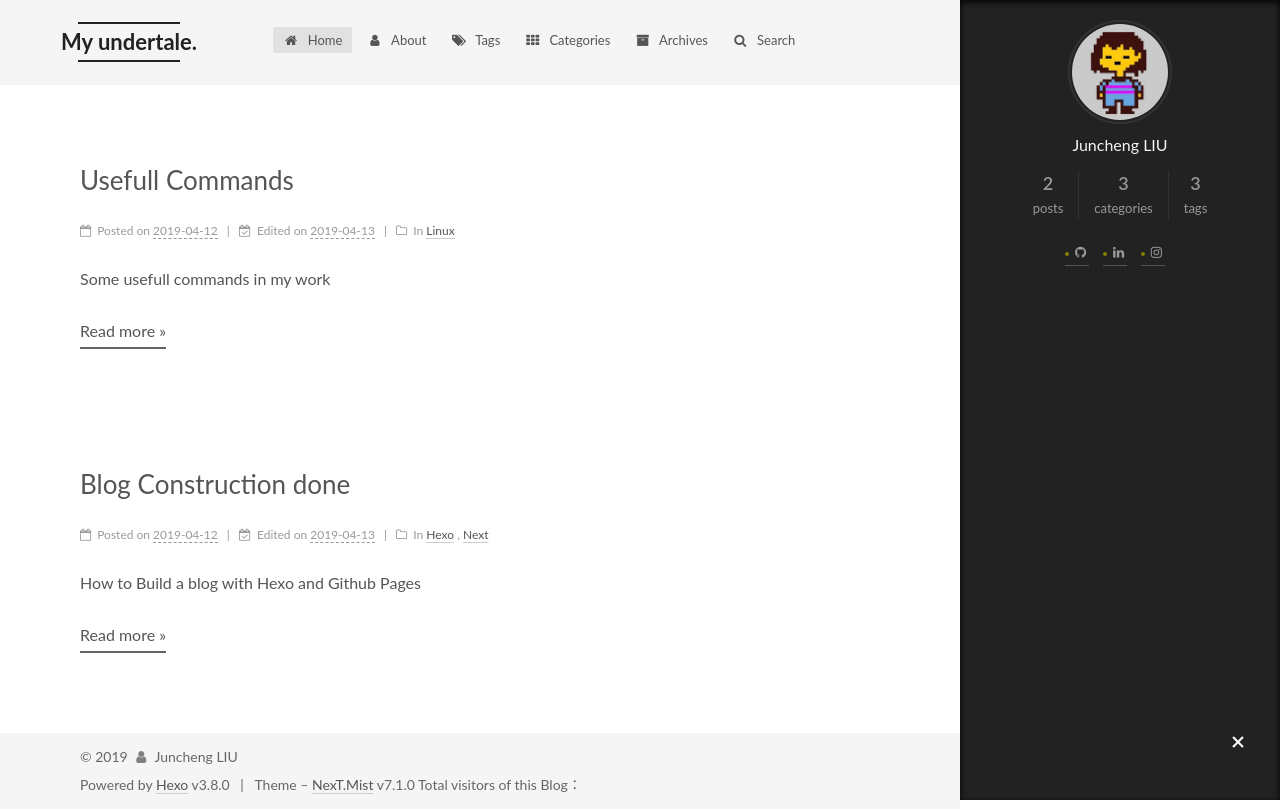
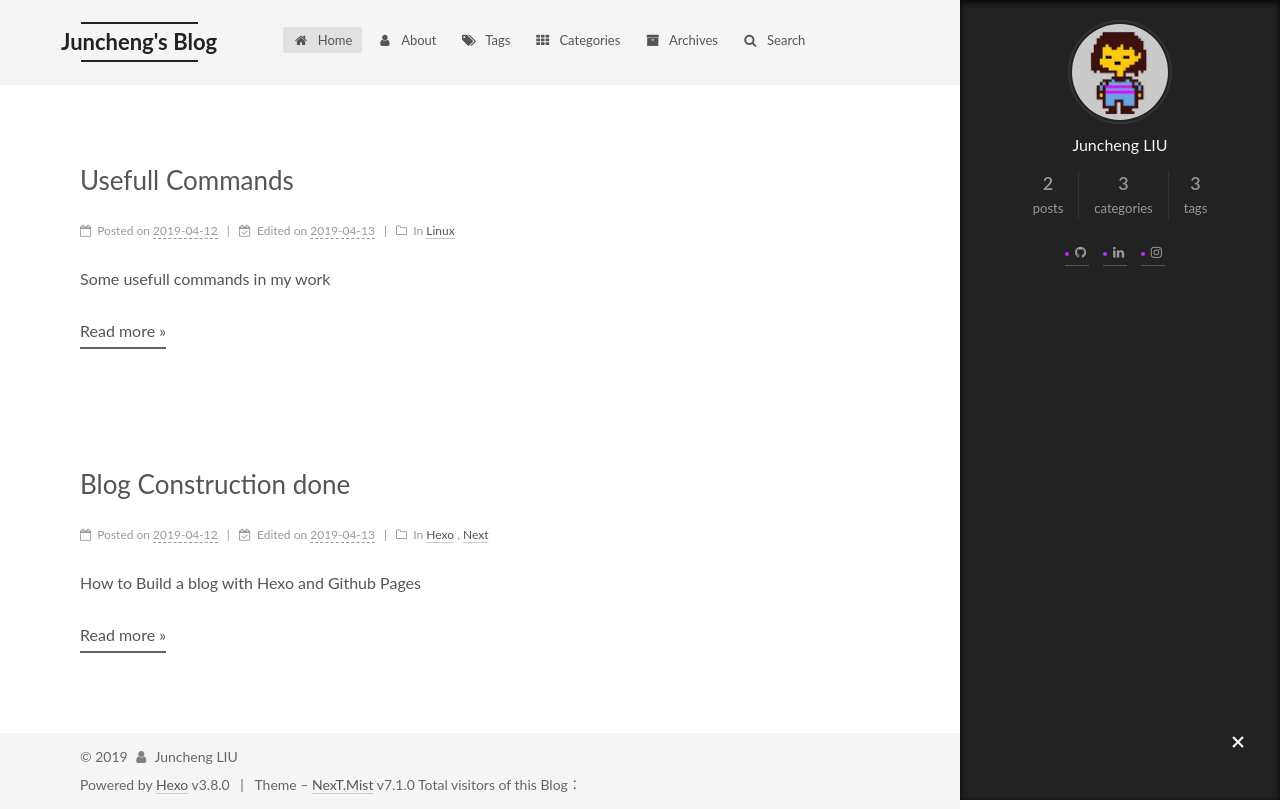
Before and after one commit to JunchengL/JunchengL.github.io, a plain HTML site: page index.html in a window 1280 px wide. Both pictures are taken after a click on the element 1238 px from the left and 743 px from the top of the page. Drawn offline with Linux system fonts and the light colour scheme; some packages are replaced by stand-ins of ours; a script that the page names is missing.

Commit message:
Site updated: 2019-04-15 16:27:30

```diff
--- a/css/main.css
+++ b/css/main.css
@@ -1832,7 +1832,7 @@ pre .javascript .function {
   width: 4px;
   height: 4px;
   border-radius: 50%;
-  background: #887f00;
+  background: #b92aff;
 }
 .feed-link,
 .chat {
--- a/index.html
+++ b/index.html
@@ -97,12 +97,12 @@
 
 
   <meta property="og:type" content="website">
-<meta property="og:title" content="My undertale.">
+<meta property="og:title" content="Juncheng&#39;s Blog">
 <meta property="og:url" content="http://yoursite.com/index.html">
-<meta property="og:site_name" content="My undertale.">
+<meta property="og:site_name" content="Juncheng&#39;s Blog">
 <meta property="og:locale" content="default">
 <meta name="twitter:card" content="summary">
-<meta name="twitter:title" content="My undertale.">
+<meta name="twitter:title" content="Juncheng&#39;s Blog">
 
 
 
@@ -120,7 +120,7 @@
   };
 </script>
 
-  <title>My undertale.</title>
+  <title>Juncheng's Blog</title>
 
 
 
@@ -180,7 +180,7 @@
     <div class="custom-logo-site-title">
       <a href="/" class="brand" rel="start">
         <span class="logo-line-before"><i></i></span>
-        <span class="site-title">My undertale.</span>
+        <span class="site-title">Juncheng's Blog</span>
         <span class="logo-line-after"><i></i></span>
       </a>
     </div>
@@ -379,7 +379,7 @@
     </span>
 
     <span hidden itemprop="publisher" itemscope itemtype="http://schema.org/Organization">
-      <meta itemprop="name" content="My undertale.">
+      <meta itemprop="name" content="Juncheng's Blog">
     </span>
 
 
@@ -558,7 +558,7 @@
     </span>
 
     <span hidden itemprop="publisher" itemscope itemtype="http://schema.org/Organization">
-      <meta itemprop="name" content="My undertale.">
+      <meta itemprop="name" content="Juncheng's Blog">
     </span>
 
 
```
Also changed, not shown: 2019/04/12/Blog-Construction-done/index.html (+4 -4 lines), 2019/04/12/Usefull-Commands/index.html (+4 -4 lines), about/index.html (+3 -3 lines), archives/2019/04/index.html (+5 -5 lines), archives/2019/index.html (+5 -5 lines), archives/index.html (+5 -5 lines), categories/Hexo/Next/index.html (+5 -5 lines), categories/Hexo/index.html (+5 -5 lines), categories/Linux/index.html (+5 -5 lines), categories/index.html (+3 -3 lines), tags/Hexo/index.html (+5 -5 lines), tags/Linux/index.html (+5 -5 lines), tags/Next/index.html (+5 -5 lines), tags/index.html (+3 -3 lines).
